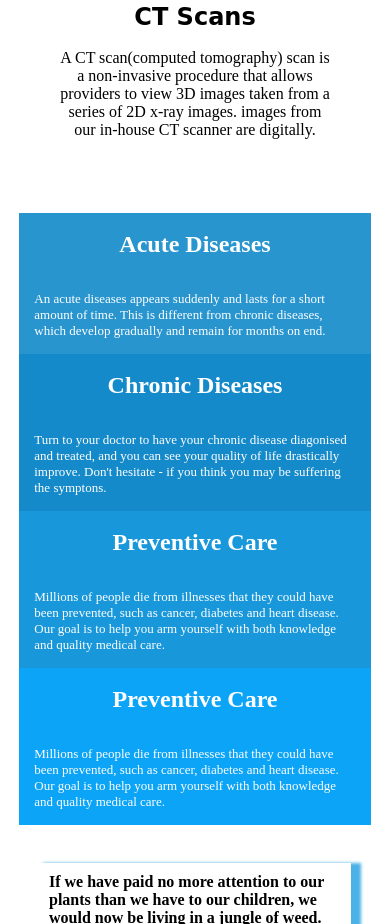
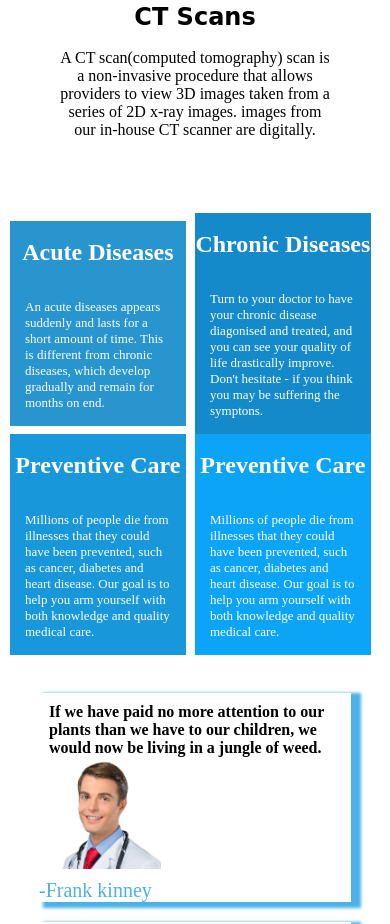
Before and after one commit to domchu/mc-center-landing-page, a plain HTML site: page index.html in a window 390 px wide. Shown: the part 2809-3733 px from the top of the page. Drawn offline with Linux system fonts and the light colour scheme.

Commit message:
footer adjustment

```diff
--- a/index.html
+++ b/index.html
@@ -421,7 +421,7 @@
     <br />
     <br />
     <footer class="footer">
-      <p class="copy">Copyright &copy Made by Choco's Empire</p>
+      <p class="copy">Copyright &copy 2020 Made by Ochu Dominic</p>
     </footer>
     <script src="app.js"></script>
   </body>
--- a/style.css
+++ b/style.css
@@ -407,6 +407,12 @@
     transform: scale(1);
   }
 }
+@media screen and (max-width: 700px) {
+  .fieldset {
+    display: grid;
+    grid-template-columns: repeat(2, 1fr);
+  }
+}
 
 @media screen and (max-width: 600px) {
   .fieldset {
```
